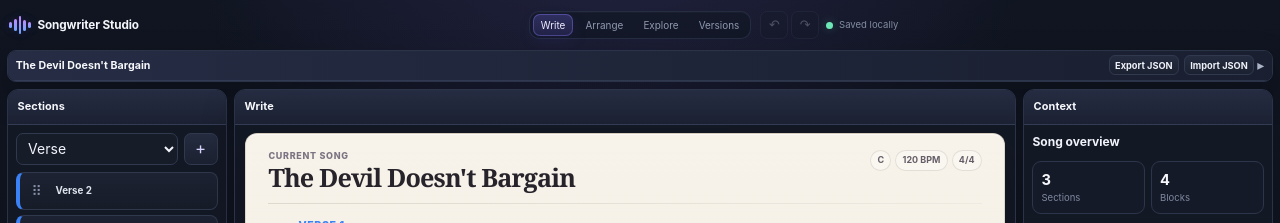
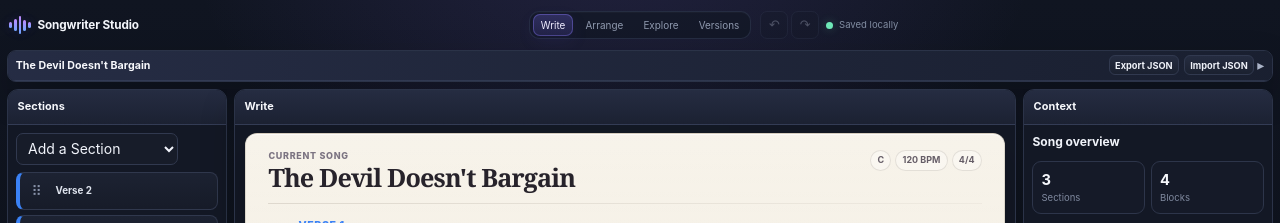
Before and after one commit to dstancomb3/Songwriter-Studio, a React (Vite) app: page / in a window 1280 px wide. Shown: the top 223 px of the page. Built offline with nearby package versions, Linux system fonts and the light colour scheme.

Commit message:
Simplify Add a Section control

```diff
--- a/src/components/sections/SectionPanel.tsx
+++ b/src/components/sections/SectionPanel.tsx
@@ -324,14 +324,6 @@ export function SectionPanel() {
     notify,
   } = useStudioModal();
 
-  const [
-    newType,
-    setNewType,
-  ] =
-    useState<SectionType>(
-      "verse"
-    );
-
   const song =
     useSongStore(
       (state) =>
@@ -421,17 +413,36 @@ export function SectionPanel() {
 
   return (
     <Panel title="Sections">
-      <div className="section-create-row">
+      <div className="section-create-row section-create-row--single">
         <select
-          value={newType}
-          onChange={(event) =>
-            setNewType(
-              event.target
-                .value as SectionType
-            )
-          }
-          aria-label="Section type"
+          className="section-add-select"
+          value=""
+          onChange={(event) => {
+            const value =
+              event.target.value as
+                | SectionType
+                | "";
+
+            if (!value) {
+              return;
+            }
+
+            createSection(
+              value
+            );
+
+            event.currentTarget.value =
+              "";
+          }}
+          aria-label="Add a Section"
         >
+          <option
+            value=""
+            disabled
+          >
+            Add a Section
+          </option>
+
           <option value="intro">
             Intro
           </option>
@@ -460,19 +471,6 @@ export function SectionPanel() {
             Custom
           </option>
         </select>
-
-        <button
-          type="button"
-          className="section-create-button"
-          onClick={() =>
-            createSection(
-              newType
-            )
-          }
-          title="Create section"
-        >
-          +
-        </button>
       </div>
 
       <div className="section-card-list">
```
